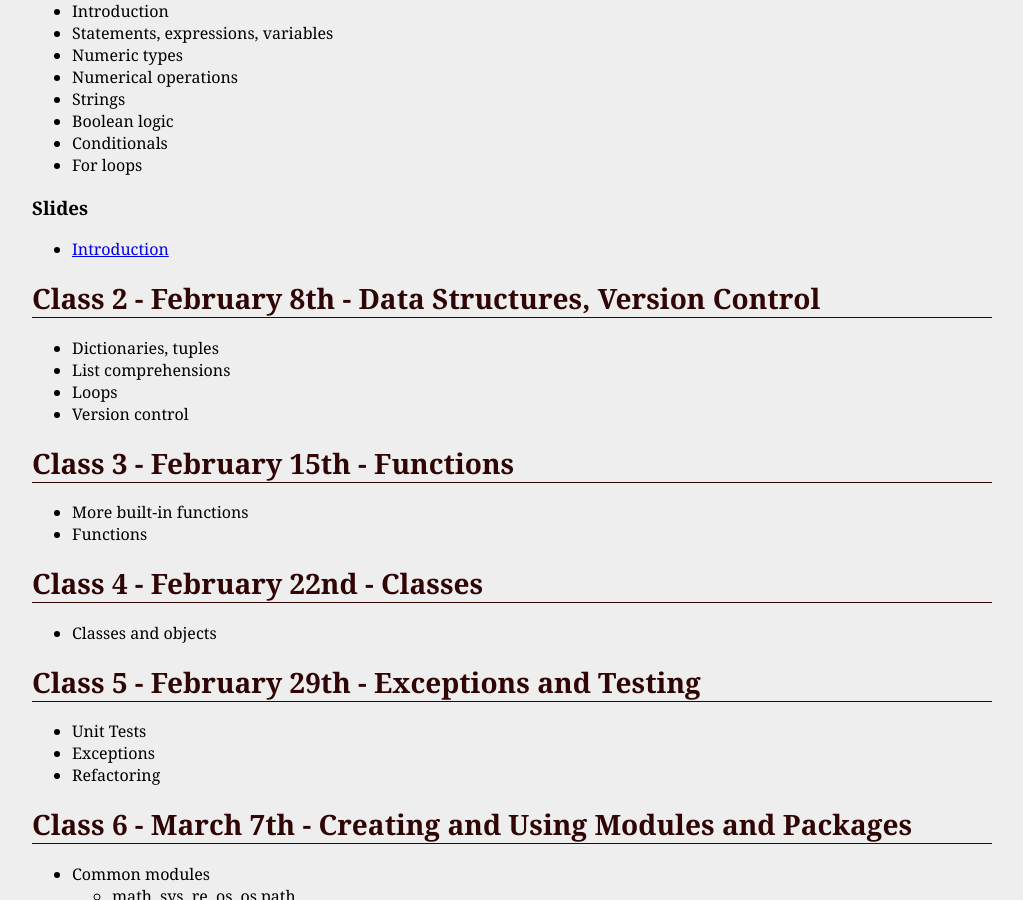
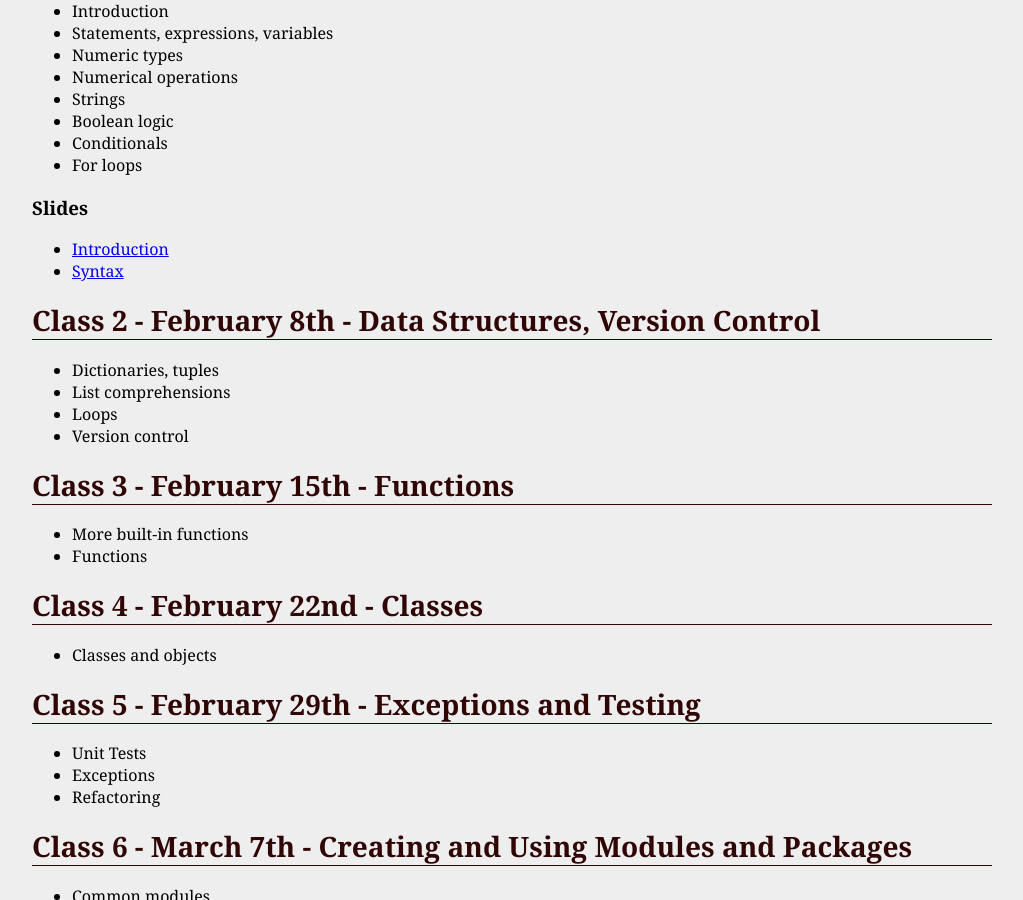
Before and after one commit to jversoza/MTEC2002, a Jekyll site: the page built from programming-foundations-2012-spring.markdown, in a window 1280 px wide and 900 px high, scrolled down 362 px. Shown: the whole window, without its empty margins (128-1151 px from the left). Built offline with Jekyll 4.4.1, drawn with Linux system fonts in a browser that asks for light colours.

Commit message:
link to syntax slides

```diff
--- a/programming-foundations-2012-spring.markdown
+++ b/programming-foundations-2012-spring.markdown
@@ -18,6 +18,7 @@ Class 1 - February 1st - Introductions, Basic Types
 
 ###Slides
 * [Introduction](class1/slides/intro.html)
+* [Syntax](class1/slides/syntax.html)
 
 
 Class 2 - February 8th - Data Structures, Version Control
```
